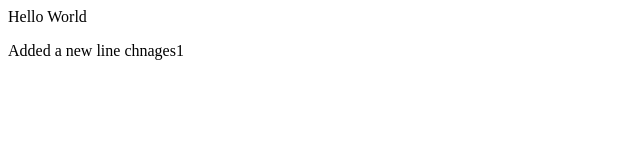
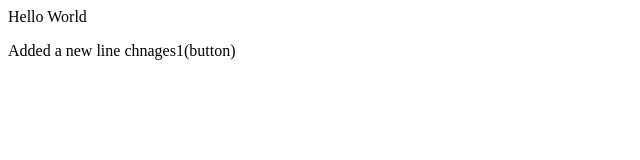
Before and after one commit to mohitdhingra22/Git-demo2, a plain HTML site: page index.html in a window 1280 px wide. Shown: the full height of the page, 0-640 px from the left. Drawn offline with Linux system fonts and the light colour scheme.

Commit message:
added button

```diff
--- a/index.html
+++ b/index.html
@@ -1,2 +1,2 @@
 <p>Hello World</p>
-<p>Added a new line chnages1</p>
+<p>Added a new line chnages1(button)</p>
```
